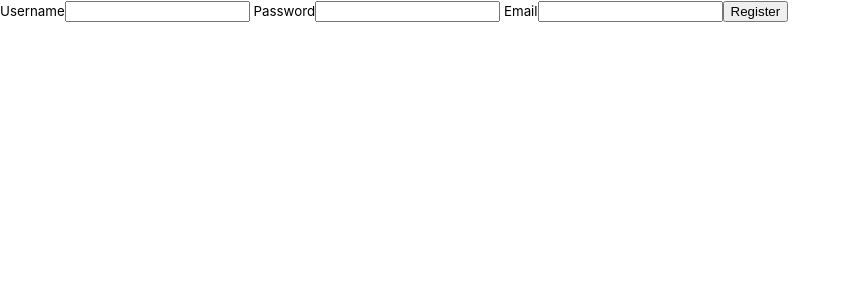
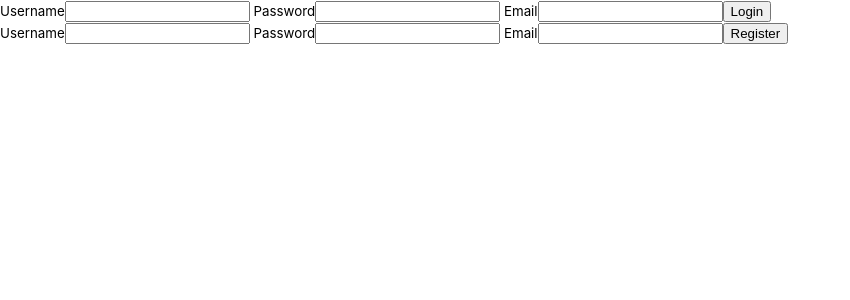
Before and after one commit to timmalstead/Night_in_front_end, a React (Create React App) app in the folder night_in/: page / in a window 1280 px wide. Shown: the top 300 px of the page, without its empty margins (0-850 px from the left). Built offline with nearby package versions, Linux system fonts and the light colour scheme.

Commit message:
login component set up

```diff
--- a/night_in/src/App.js
+++ b/night_in/src/App.js
@@ -1,14 +1,17 @@
+
+//Parent Container
 import React from 'react';
 import './App.css';
 import MovieContainer from './MovieContainer';
 import Register from './Register';
+import Login from './Login'
 
 
 //Parent Container
 function App() {
   return (
     <div>
-
+      <Login />
      <Register />
     </div>
   );
--- /dev/null
+++ b/night_in/src/Login/index.js
@@ -0,0 +1,56 @@
+import React, { Component } from 'react'
+
+
+class Login extends Component {
+  state = {
+    username: '',
+    password: '',
+    email: ''
+  }
+
+  handleChange = (e) => {
+    this.setState({
+      [e.currentTarget.name]: e.currentTarget.value
+    })
+  }
+
+  handleSubmit = async (e) => {
+    e.preventDefault()
+    const registerResponse = await fetch(`${process.env.REACT_APP_API_URL}/user/login`,{
+      method: 'POST',
+      credentials: 'include',
+      body: JSON.stringify(this.state),
+      headers: {
+        'Content-Type' : 'application/json'
+
+      }
+
+    })
+
+    const parsedResponse = await registerResponse.json();
+
+    console.log(parsedResponse)
+
+    if(parsedResponse.status.code === "Success"){
+      console.log('we did it')
+      this.props.doUpdateCurrentUser(parsedResponse.data)
+      this.props.history.push('/')
+    }
+  }
+
+  render(){
+    return(
+      <form onSubmit={this.handleSubmit}>
+        <small> Username</small>
+        <input type='text' name="username" onChange={this.handleChange} />
+        <small> Password</small>
+        <input type='password' name="password" onChange={this.handleChange} />
+        <small> Email</small>
+        <input type='text' name="email" onChange={this.handleChange} />
+        <button type="Submit" color="green">Login</button>
+      </form>
+    )
+  }
+}
+
+export default Login
```
